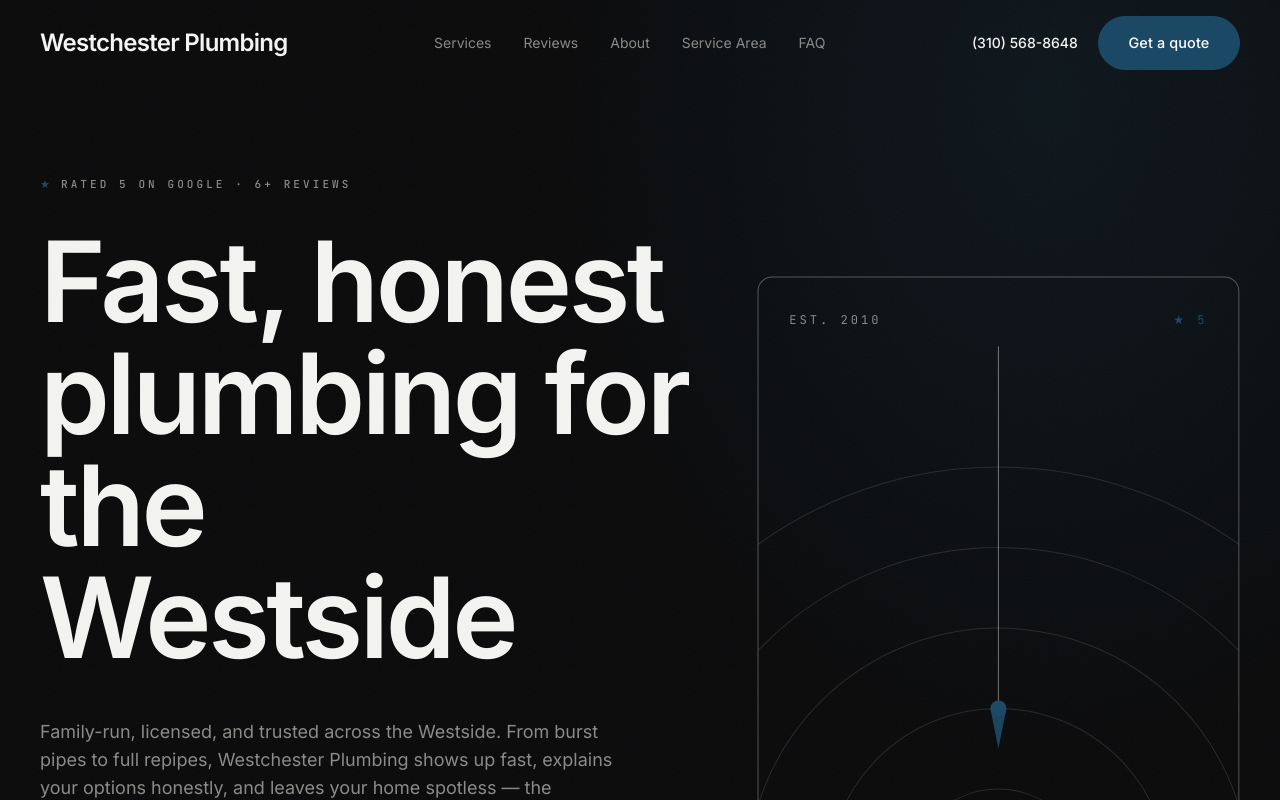
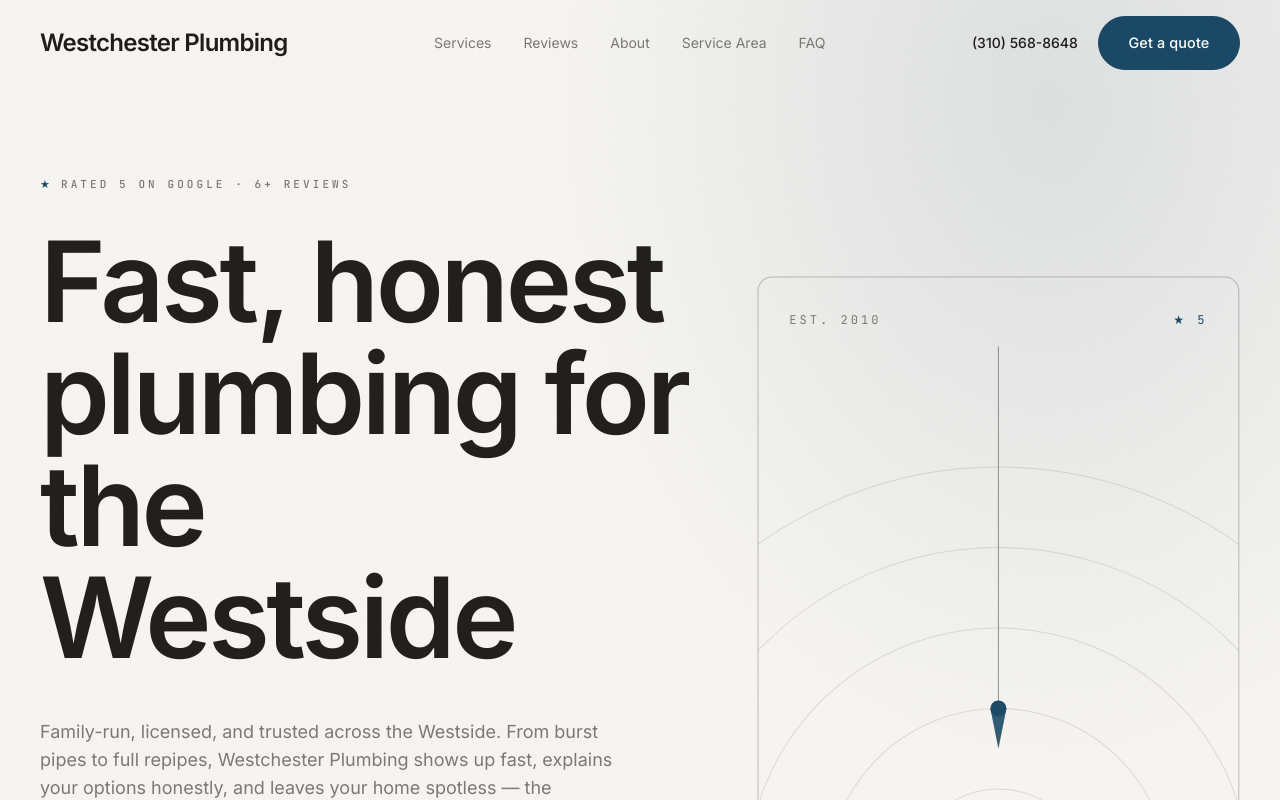
Before and after one commit to garrettlodge/-Westchester-Plumbing-Test, a Next.js app: page / in a window 1280 px wide. Shown: the top 800 px of the page. Built offline with nearby package versions, Linux system fonts and the light colour scheme.

Commit message:
Sync custom-color support; switch Westchester to light (less dark)

```diff
--- a/app/globals.css
+++ b/app/globals.css
@@ -9,21 +9,25 @@
    in layout.tsx from site.config.theme.accent, so it's swappable per client.
    ═══════════════════════════════════════════════════════════════════════ */
 :root {
-  --bg: #f7f5f1; /* warm cream (Oak & Grid) */
+  /* Only THREE colors define a theme: background, foreground, accent.
+     Any client can override these (inline on <html> from theme.bg/fg/accent),
+     and everything below derives from them — so custom palettes stay coherent
+     and you're never locked into the template's defaults. */
+  --bg: #f7f5f1; /* warm cream */
   --fg: #1f1d1b; /* charcoal */
-  --fg-dim: #6b6862;
-  --hairline: rgba(31, 29, 27, 0.13);
-  --hairline-strong: rgba(31, 29, 27, 0.24);
   --accent: #b4532a; /* fallback; overridden inline from config */
-  --accent-soft: color-mix(in srgb, var(--accent) 10%, transparent);
+
+  /* derived — recompute automatically from whatever --bg/--fg/--accent are */
+  --fg-dim: color-mix(in srgb, var(--fg) 58%, var(--bg));
+  --hairline: color-mix(in srgb, var(--fg) 14%, transparent);
+  --hairline-strong: color-mix(in srgb, var(--fg) 26%, transparent);
+  --accent-soft: color-mix(in srgb, var(--accent) 12%, transparent);
 }
 
+/* Dark mode just swaps the two base colors; the derived tokens follow. */
 .theme-dark {
   --bg: #0a0a0b; /* near-black, premium (Open vibe) */
   --fg: #f4f4f2;
-  --fg-dim: #8a8a86;
-  --hairline: rgba(244, 244, 242, 0.14);
-  --hairline-strong: rgba(244, 244, 242, 0.3);
   --accent-soft: color-mix(in srgb, var(--accent) 20%, transparent);
 }
 
--- a/app/layout.tsx
+++ b/app/layout.tsx
@@ -66,7 +66,14 @@
       className={`${display.variable} ${sans.variable} ${mono.variable} ${
         siteConfig.theme.mode === "dark" ? "theme-dark" : ""
       }`}
-      style={{ "--accent": siteConfig.theme.accent } as CSSProperties}
+      style={
+        {
+          "--accent": siteConfig.theme.accent,
+          // optional per-client overrides — blank falls back to the mode default
+          ...(siteConfig.theme.bg ? { "--bg": siteConfig.theme.bg } : {}),
+          ...(siteConfig.theme.fg ? { "--fg": siteConfig.theme.fg } : {}),
+        } as CSSProperties
+      }
     >
       <body>
         <ContentProvider initial={siteConfig}>{children}</ContentProvider>
--- a/components/ContentProvider.tsx
+++ b/components/ContentProvider.tsx
@@ -122,6 +122,21 @@
     };
   }, []);
 
+  // In preview, the <html> class/style are baked at build time and won't
+  // change as the draft streams in — so reflect theme edits (mode / accent /
+  // custom bg + fg) onto the document live, matching layout.tsx's logic.
+  useEffect(() => {
+    if (!isPreview) return;
+    const root = document.documentElement;
+    const t = content.theme || ({} as SiteConfig["theme"]);
+    root.classList.toggle("theme-dark", t.mode === "dark");
+    if (t.accent) root.style.setProperty("--accent", t.accent);
+    if (t.bg) root.style.setProperty("--bg", t.bg);
+    else root.style.removeProperty("--bg");
+    if (t.fg) root.style.setProperty("--fg", t.fg);
+    else root.style.removeProperty("--fg");
+  }, [isPreview, content.theme]);
+
   return (
     <ContentContext.Provider value={{ content, isPreview }}>
       {children}
--- a/site.config.ts
+++ b/site.config.ts
@@ -70,8 +70,10 @@
     yelp?: string;
   };
   theme: {
-    mode: "light" | "dark";
+    mode: "light" | "dark"; // base palette; bg/fg below override it if set
     accent: string; // hex — single accent color used site-wide
+    bg?: string; // optional custom background (hex) — overrides the mode default
+    fg?: string; // optional custom text color (hex) — overrides the mode default
   };
   /** Optional page layout — section order, visibility, background tone, and
    *  user-added blocks (id + inline data). Absent = default layout. */
--- a/site.content.json
+++ b/site.content.json
@@ -168,7 +168,7 @@
     "yelp": "https://www.yelp.com/biz/westchester-plumbing-los-angeles"
   },
   "theme": {
-    "mode": "dark",
+    "mode": "light",
     "accent": "#1b4965"
   }
 }
```
